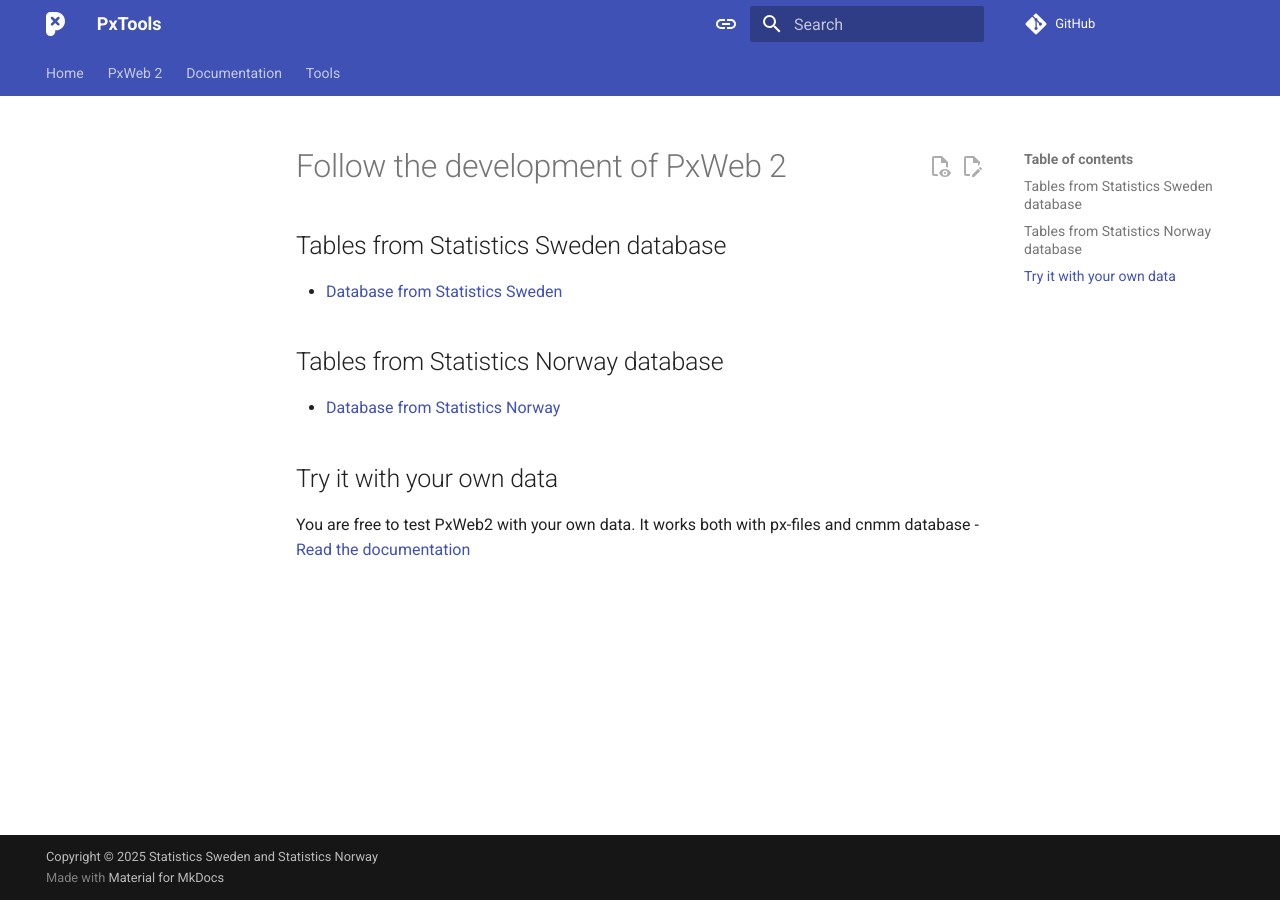
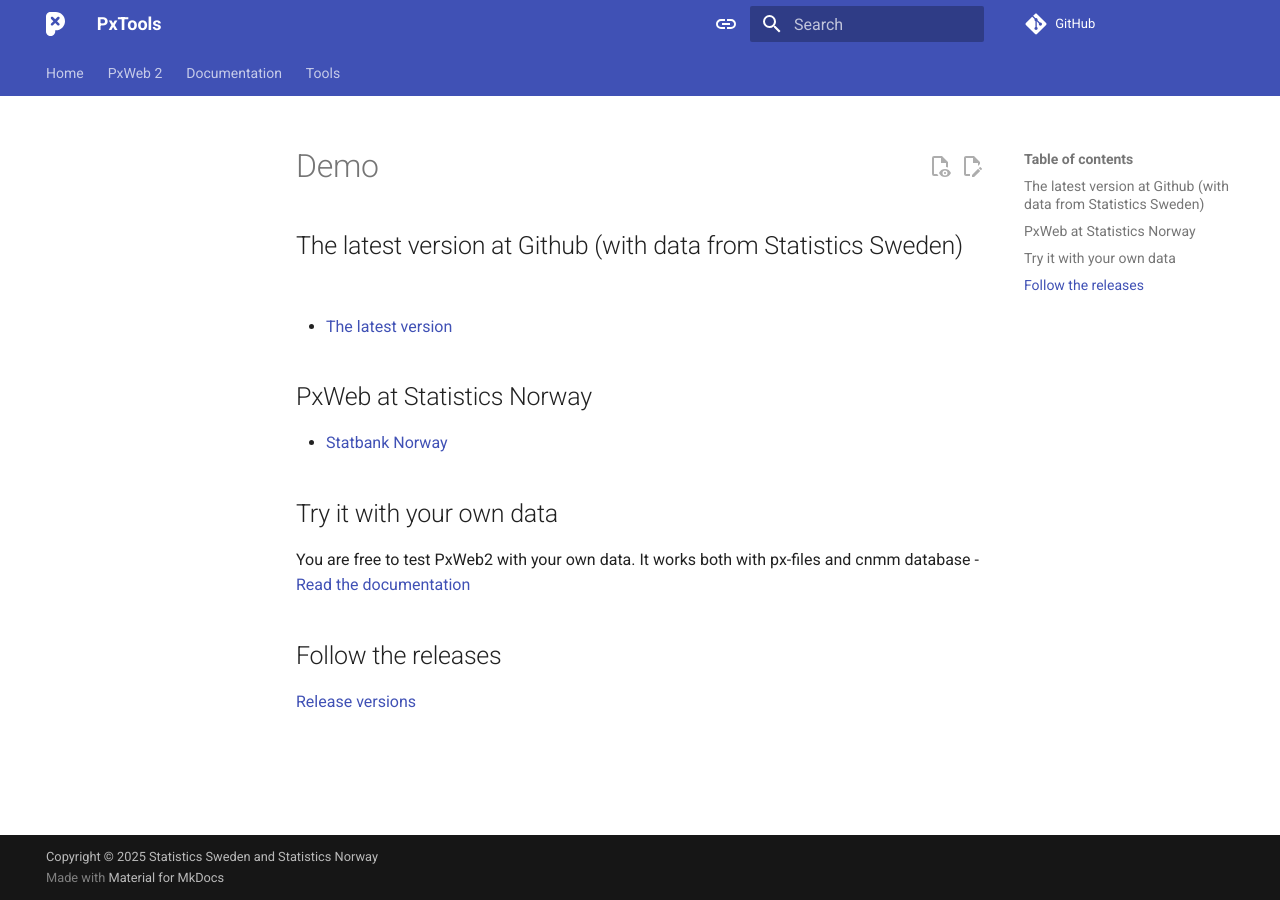
Before and after one commit to PxTools/pxtools.github.io, an MkDocs documentation site: the page built from docs/PxWeb2/project/try.md, in a window 1280 px wide. Built offline with MkDocs 1.6.1 and Material for MkDocs 9.7.7, drawn with Linux system fonts in a browser that asks for light colours; comment, search, counter and statistics services are not loaded.

Commit message:
Update try.md

```diff
--- a/docs/PxWeb2/project/try.md
+++ b/docs/PxWeb2/project/try.md
@@ -1,11 +1,14 @@
-# Follow the development of PxWeb 2
+# Demo
 
-## Tables from Statistics Sweden database
-- [Database from Statistics Sweden](https://test.pxweb2.pages.dev/sv/)
+## The latest version at Github (with data from Statistics Sweden)
+- [The latest version](https://pxweb2.pages.dev/en/)
 
-## Tables from Statistics Norway database
-- [Database from Statistics Norway](https://test-ssb.pxweb2.pages.dev/no/)
+## PxWeb at Statistics Norway
+- [Statbank Norway](https://www.ssb.no/statbank2/en/)
 
 ## Try it with your own data
 You are free to test PxWeb2 with your own data. It works both with px-files and cnmm database
 - [Read the documentation](https://www.pxtools.net/documentation/overview/)
+
+## Follow the releases
+[Release versions](https://github.com/PxTools/PxWeb2/releases)
```
